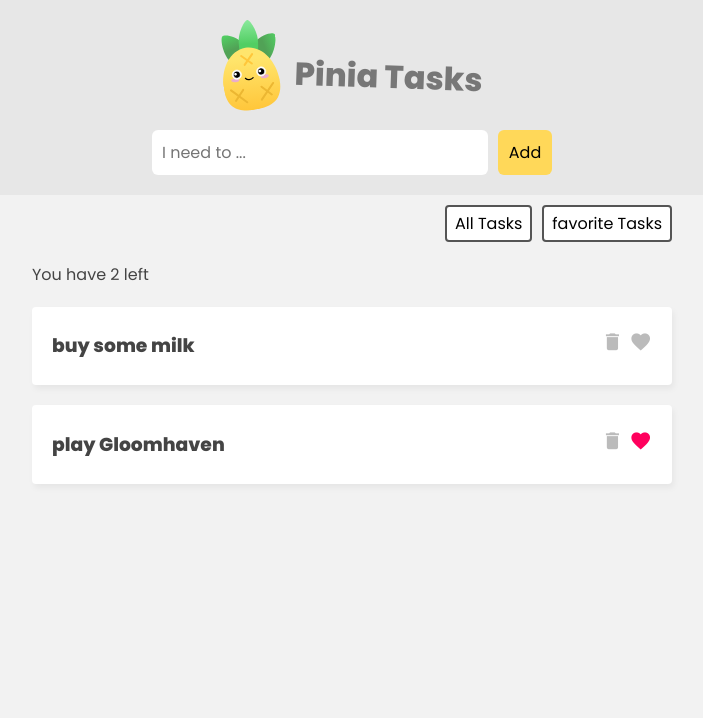
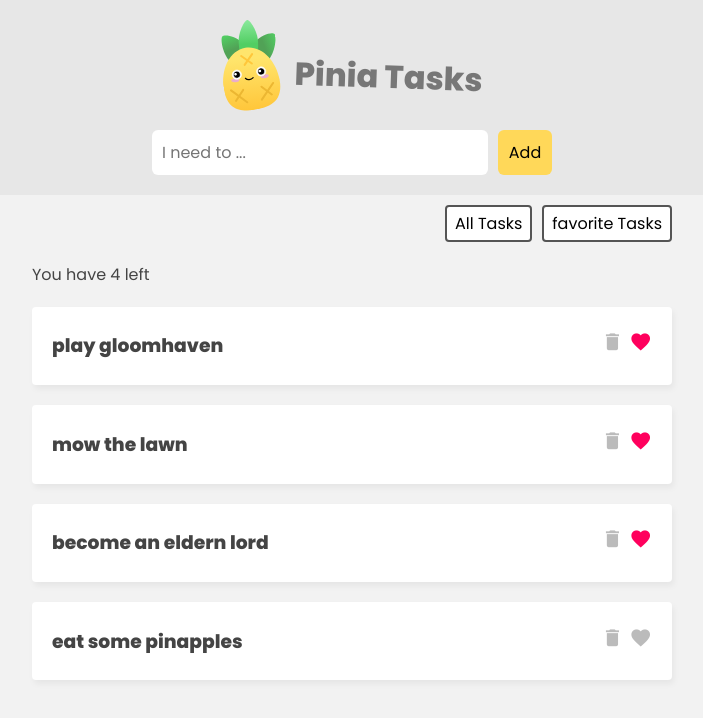
Before and after one commit to shayd2110/Vue-tut, a Vue app in the folder pinia/pinia-tasks/: page / in a window 1280 px wide. Shown: the top 718 px of the page, without its empty margins (288-991 px from the left). Built offline with nearby package versions, Linux system fonts and the light colour scheme; data requests are answered from the project's data file.

Commit message:
Async Actions part 1

```diff
--- /dev/null
+++ b/pinia/pinia-tasks/data/db.json
@@ -0,0 +1,24 @@
+{
+    "tasks": [
+        {
+            "id": 1,
+            "title": "play gloomhaven",
+            "isFav": true
+        },
+        {
+            "id": 2,
+            "title": "mow the lawn",
+            "isFav": true
+        },
+        {
+            "title": "become an eldern lord",
+            "isFav": true,
+            "id": 3
+        },
+        {
+            "title": "eat some pinapples",
+            "isFav": false,
+            "id": 4
+        }
+    ]
+}
--- a/pinia/pinia-tasks/src/App.vue
+++ b/pinia/pinia-tasks/src/App.vue
@@ -16,6 +16,9 @@
       <button @click="filter = 'all'">All Tasks</button>
       <button @click="filter = 'favs'">favorite Tasks</button>
     </nav>
+
+    <!-- loading -->
+    <div class="loading" v-if="taskStore.loading">Loading Tasks...</div>
 
     <!-- task list -->
     <div class="task-list" v-if="filter == 'all'">
@@ -44,6 +47,9 @@
   setup() {
     const taskStore = useTaskStore();
 
+    // fetch tasks
+    taskStore.getTasks();
+
     const filter = ref("all");
 
     return { taskStore, filter };
--- a/pinia/pinia-tasks/src/assets/main.css
+++ b/pinia/pinia-tasks/src/assets/main.css
@@ -121,3 +121,14 @@
   color: #555;
   font-size: 1em;
 }
+
+/* loading state */
+.loading {
+  max-width: 640px;
+  border: 1px solid #ffd859;
+  background: #ffe9a0;
+  color: #3a3a3a;
+  padding: 5px 0;
+  text-align: center;
+  margin: 30px auto;
+}
--- a/pinia/pinia-tasks/src/stores/TaskStore.js
+++ b/pinia/pinia-tasks/src/stores/TaskStore.js
@@ -2,10 +2,8 @@
 
 export const useTaskStore = defineStore("taskStore", {
   state: () => ({
-    tasks: [
-      { id: 1, title: "buy some milk", isFav: false },
-      { id: 2, title: "play Gloomhaven", isFav: true },
-    ],
+    tasks: [],
+    loading: false,
   }),
   getters: {
     favs() {
@@ -24,6 +22,14 @@
   },
 
   actions: {
+    async getTasks() {
+      this.loading = true;
+      const res = await fetch("http://localhost:3000/tasks");
+      const data = await res.json();
+      this.tasks = data;
+      this.loading = false;
+    },
+
     addTask(task) {
       this.tasks.push(task);
     },
```
